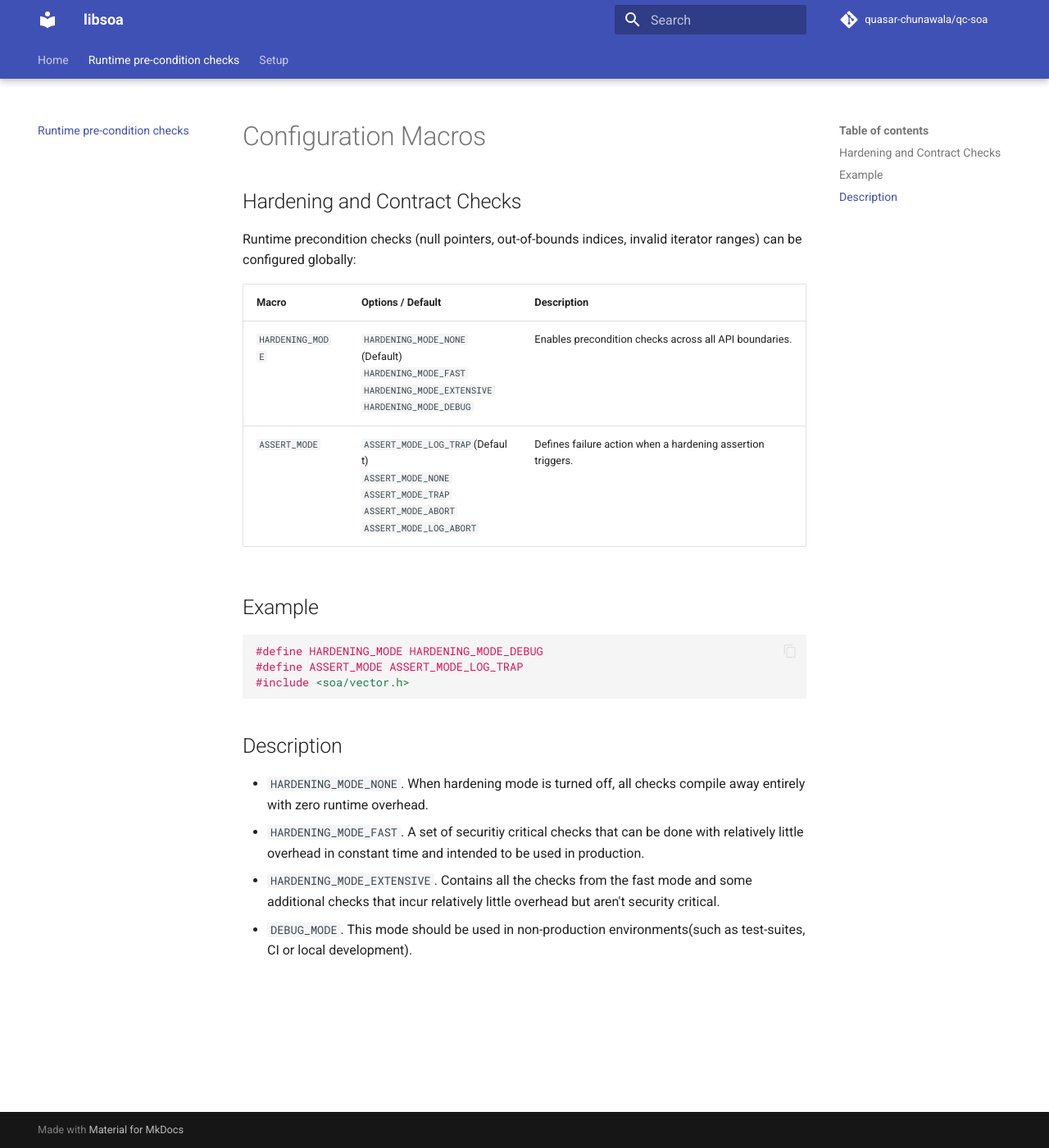
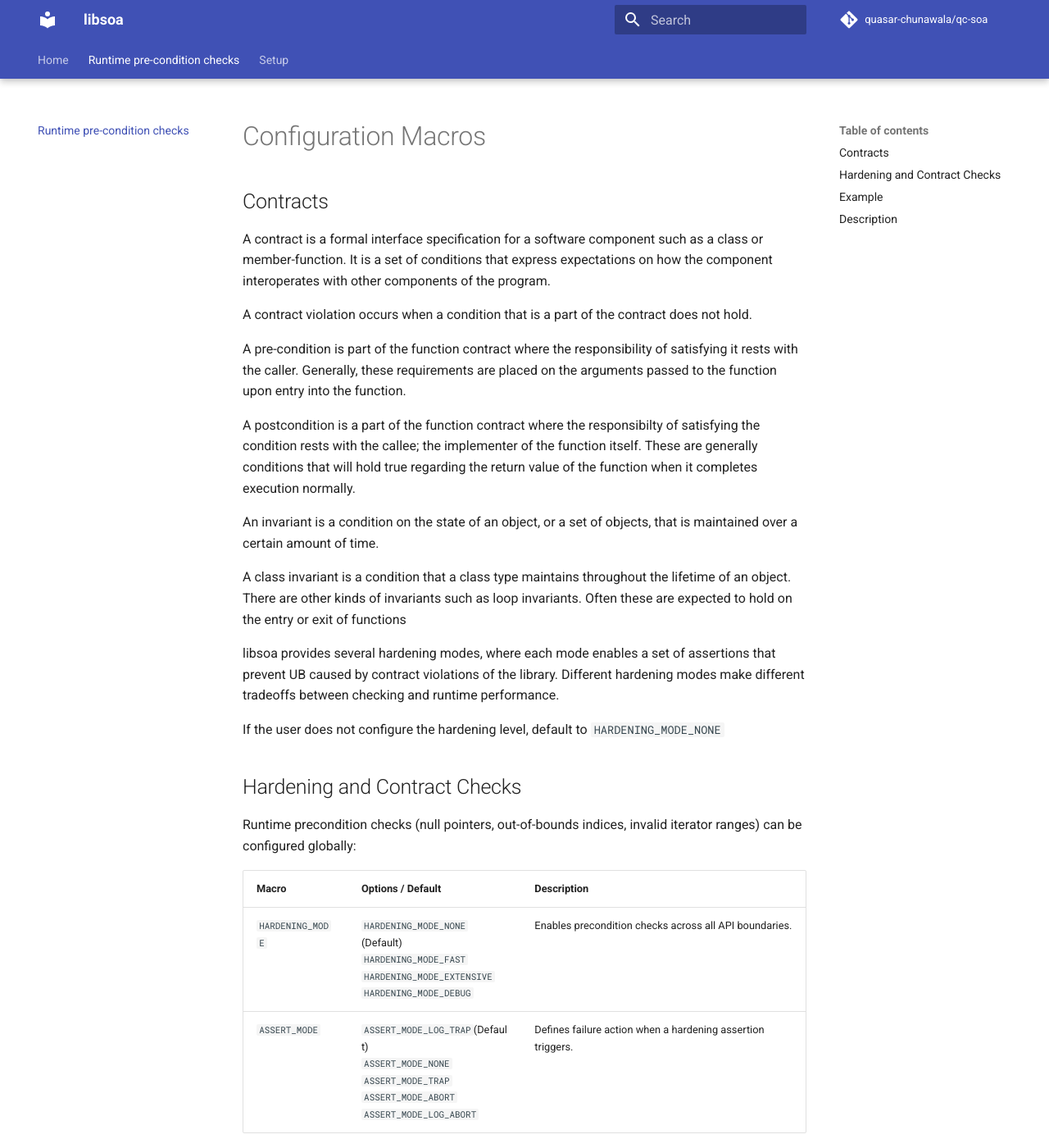
Before and after one commit to quasar-chunawala/qc-soa, an MkDocs documentation site: the page built from docs/configuration.md, in a window 1280 px wide and 1400 px high. Shown: the whole window at 82% size. Built offline with MkDocs 1.6.1 and Material for MkDocs 9.7.7, drawn with Linux system fonts in a browser that asks for light colours; comment, search, counter and statistics services are not loaded.

Commit message:
hardening modes notes

```diff
--- a/docs/configuration.md
+++ b/docs/configuration.md
@@ -1,4 +1,22 @@
 # Configuration Macros
+
+## Contracts
+
+A contract is a formal interface specification for a software component such as a class or member-function. It is a set of conditions that express expectations on how the component interoperates with other components of the program.
+
+A contract violation occurs when a condition that is a part of the contract does not hold.
+
+A pre-condition is part of the function contract where the responsibility of satisfying it rests with the caller. Generally, these requirements are placed on the arguments passed to the function upon entry into the function.
+
+A postcondition is a part of the function contract where the responsibilty of satisfying the condition rests with the callee; the implementer of the function itself. These are generally conditions that will hold true regarding the return value of the function when it completes execution normally.
+
+An invariant is a condition on the state of an object, or a set of objects, that is maintained over a certain amount of time.
+
+A class invariant is a condition that a class type maintains throughout the lifetime of an object. There are other kinds of invariants such as loop invariants. Often these are expected to hold on the entry or exit of functions
+
+libsoa provides several hardening modes, where each mode enables a set of assertions that prevent UB caused by contract violations of the library. Different hardening modes make different tradeoffs between checking and runtime performance.
+
+If the user does not configure the hardening level, default to `HARDENING_MODE_NONE`
 
 ## Hardening and Contract Checks
 
```
